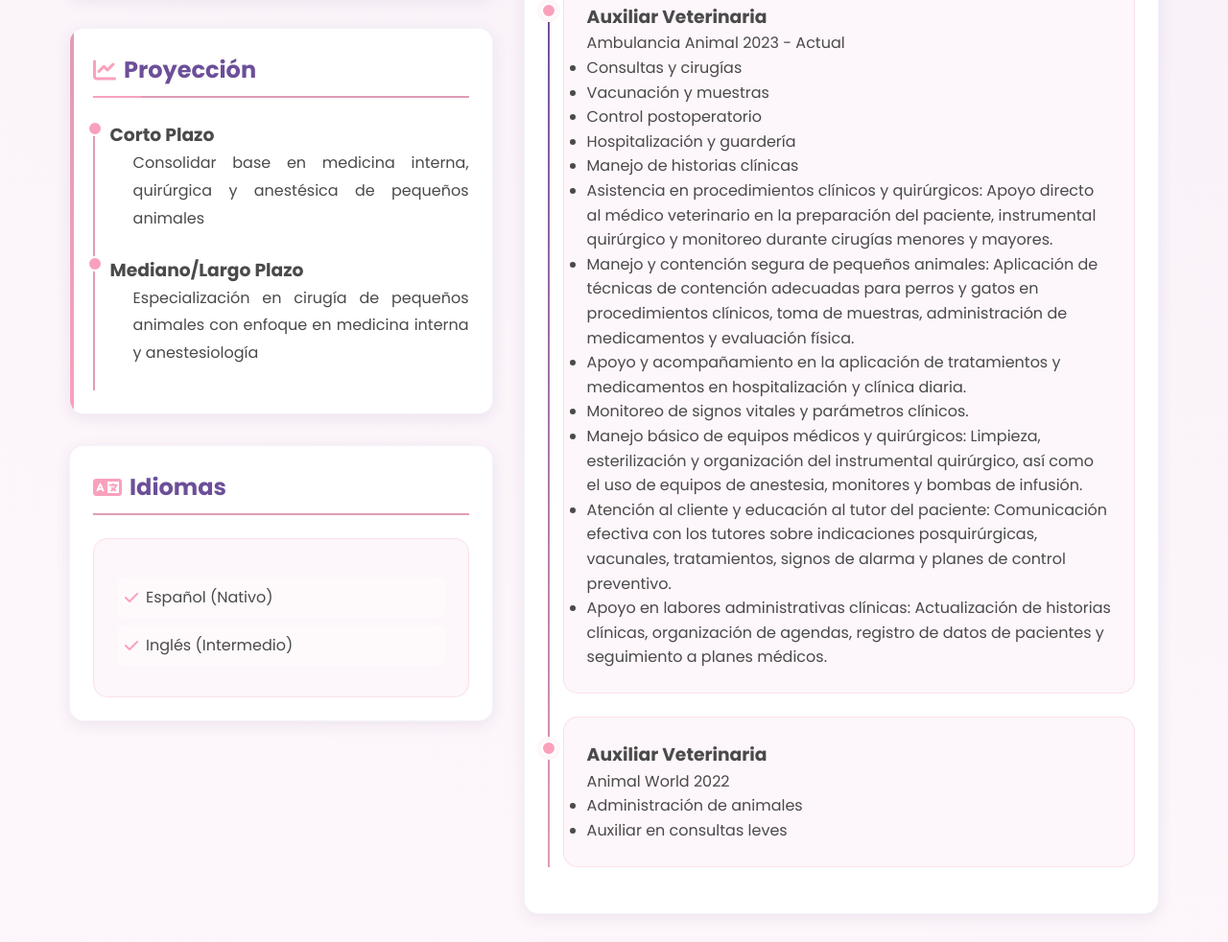
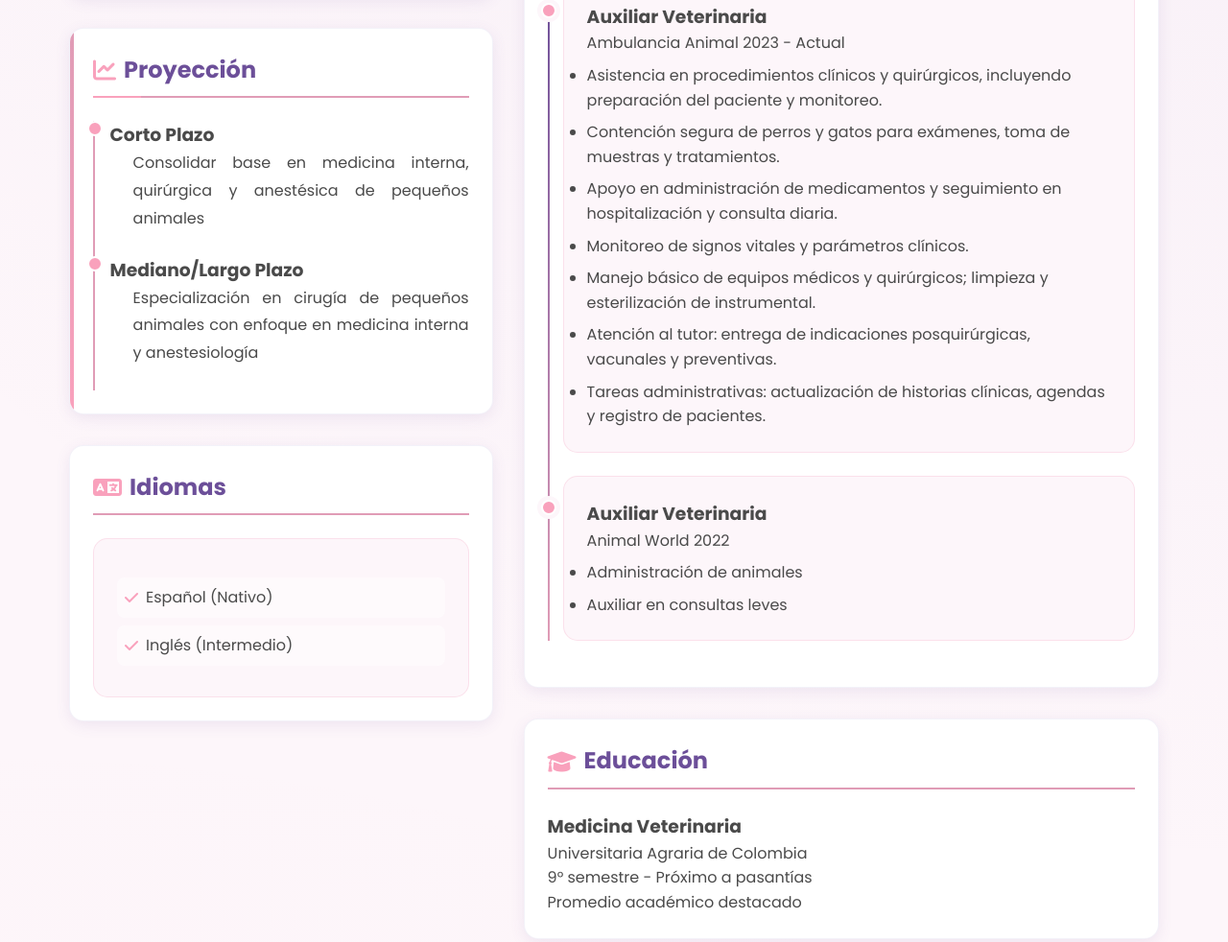
Before and after one commit to jordonez19/karen_cv_06-09-2025, a plain HTML site: page index.html in a window 1280 px wide. Shown: the part 1077-2059 px from the top of the page at 96% size. Drawn offline with Linux system fonts and the light colour scheme.

Commit message:
Refactor experience details and update certificate title in index.html; enhance CSS for layout and responsiveness. Improved clarity of experience items and adjusted styles for better alignment and spacing.

```diff
--- a/index.html
+++ b/index.html
@@ -118,18 +118,13 @@
                                 <span class="period">2023 - Actual</span>
                             </div>
                             <ul class="experience-details">
-                                <li>Consultas y cirugías</li>
-                                <li>Vacunación y muestras</li>
-                                <li>Control postoperatorio</li>
-                                <li>Hospitalización y guardería</li>
-                                <li>Manejo de historias clínicas</li>
-                                <li>Asistencia en procedimientos clínicos y quirúrgicos: Apoyo directo al médico veterinario en la preparación del paciente, instrumental quirúrgico y monitoreo durante cirugías menores y mayores.</li>
-                                <li>Manejo y contención segura de pequeños animales: Aplicación de técnicas de contención adecuadas para perros y gatos en procedimientos clínicos, toma de muestras, administración de medicamentos y evaluación física.</li>
-                                <li>Apoyo y acompañamiento en la aplicación de tratamientos y medicamentos en hospitalización y clínica diaria.</li>
+                                <li>Asistencia en procedimientos clínicos y quirúrgicos, incluyendo preparación del paciente y monitoreo.</li>
+                                <li>Contención segura de perros y gatos para exámenes, toma de muestras y tratamientos.</li>
+                                <li>Apoyo en administración de medicamentos y seguimiento en hospitalización y consulta diaria.</li>
                                 <li>Monitoreo de signos vitales y parámetros clínicos.</li>
-                                <li>Manejo básico de equipos médicos y quirúrgicos: Limpieza, esterilización y organización del instrumental quirúrgico, así como el uso de equipos de anestesia, monitores y bombas de infusión.</li>
-                                <li>Atención al cliente y educación al tutor del paciente: Comunicación efectiva con los tutores sobre indicaciones posquirúrgicas, vacunales, tratamientos, signos de alarma y planes de control preventivo.</li>
-                                <li>Apoyo en labores administrativas clínicas: Actualización de historias clínicas, organización de agendas, registro de datos de pacientes y seguimiento a planes médicos.</li>
+                                <li>Manejo básico de equipos médicos y quirúrgicos; limpieza y esterilización de instrumental.</li>
+                                <li>Atención al tutor: entrega de indicaciones posquirúrgicas, vacunales y preventivas.</li>
+                                <li>Tareas administrativas: actualización de historias clínicas, agendas y registro de pacientes.</li>
                             </ul>
                         </div>
                         <div class="experience-item">
@@ -160,8 +155,8 @@
                     <h2><i class="fas fa-certificate"></i> Certificaciones</h2>
                     <div class="certificates-grid">
                         <div class="certificate-item">
-                            <img src="./images/cuidados_animales.jpg" alt="Certificado Cuida a tu Mascota" class="certificate-img" data-full="./images/cuidados_animales.jpg" />
-                            <h3>Cuida a tu Mascota (Caninos)</h3>
+                            <img src="./images/cuidados_animales.jpg" alt="Cuidado y bienestar animal" class="certificate-img" data-full="./images/cuidados_animales.jpg" />
+                            <h3>Cuidado y bienestar animal</h3>
                             <p>Certificación en micro-learning, Uniagraria</p>
                         </div>
                         <div class="certificate-item">
--- a/style.css
+++ b/style.css
@@ -303,6 +303,10 @@ h2 i {
     border: 1px solid rgba(233, 30, 99, 0.1);
     position: relative;
     overflow: hidden;
+    display: flex;
+    flex-direction: column;
+    align-items: center;
+    justify-content: space-between;
 }
 
 .certificate-item::before {
@@ -595,7 +599,7 @@ h2 i {
 @media (max-width: 600px) {
     .certificate-img {
         max-width: 100%;
-        height: 160px;
+        height: auto;
     }
     .certificate-modal .modal-content {
         max-width: 98vw;
@@ -664,3 +668,7 @@ h2 i {
         padding: 1rem 0.5rem;
     }
 }
+
+li{
+    margin-top: 0.5rem;
+}
```
